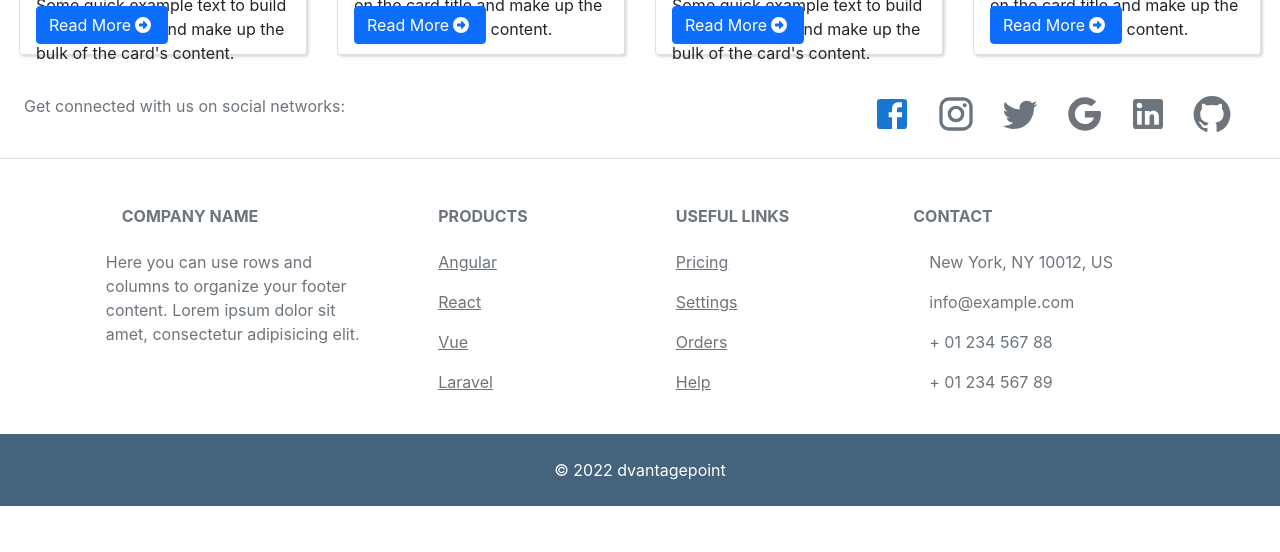
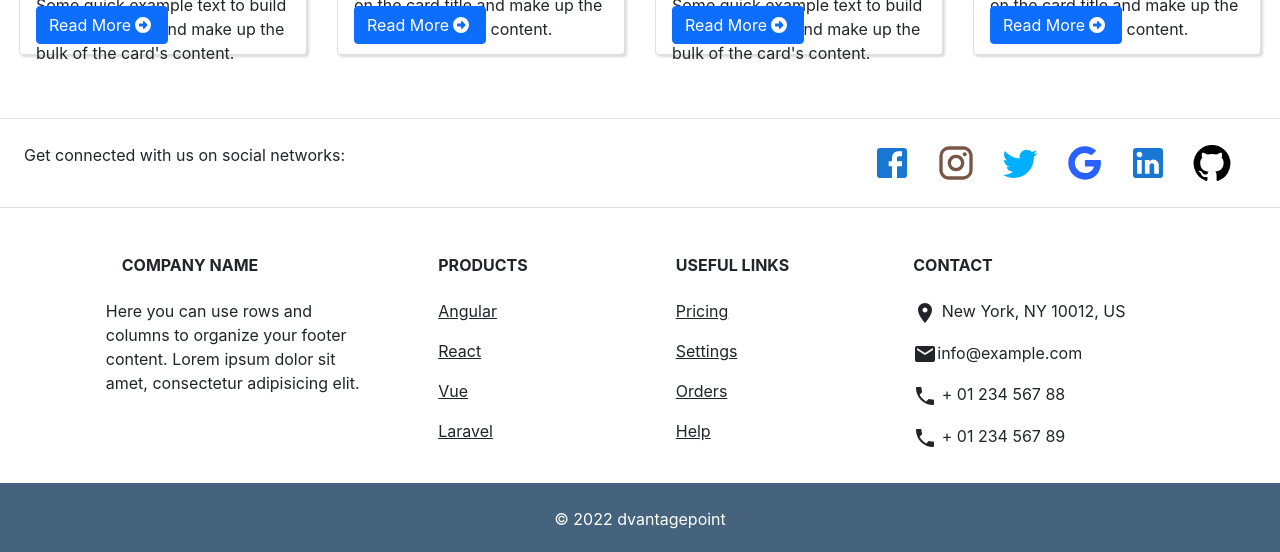
Before and after one commit to montasirazad/dvantage-point-client, a React (Create React App) app: page / in a window 1280 px wide. Shown: the part 1909-2461 px from the top of the page. Before the commit the page ends 2415 px from the top, so only its background shows below. Built offline with nearby package versions, Linux system fonts and the light colour scheme.

Commit message:
social media icon added from m Ui ,colore correction

```diff
--- a/src/Components/Shared/Footer/Footer.js
+++ b/src/Components/Shared/Footer/Footer.js
@@ -6,12 +6,16 @@ import TwitterIcon from '@mui/icons-material/Twitter';
 import GoogleIcon from '@mui/icons-material/Google';
 import LinkedInIcon from '@mui/icons-material/LinkedIn';
 import GitHubIcon from '@mui/icons-material/GitHub';
+import LocalPhoneIcon from '@mui/icons-material/LocalPhone';
+import EmailIcon from '@mui/icons-material/Email';
+import PlaceIcon from '@mui/icons-material/Place';
+
 
 const Footer = () => {
     return (
         <div >
 
-            <footer className="text-center text-lg-start bg-white text-muted">
+            <footer className="text-center text-lg-start bg-white text-dark border-top mt-5">
 
                 <section className="d-flex justify-content-center justify-content-lg-between p-4 border-bottom">
 
@@ -21,22 +25,22 @@ const Footer = () => {
 
                     <div>
                         <a href="" className="me-4 link-secondary">
-                            < FacebookIcon sx={{ fontSize: 40 }} color="primary"/>
+                            < FacebookIcon sx={{ fontSize: 40 }} color="primary" />
                         </a>
                         <a href="" className="me-4 link-secondary">
-                            <InstagramIcon sx={{ fontSize: 40 }} />
+                            <InstagramIcon sx={{ fontSize: 40, color: "#795548" }} />
                         </a>
                         <a href="" className="me-4 link-secondary">
-                            <TwitterIcon sx={{ fontSize: 40 }} />
+                            <TwitterIcon sx={{ fontSize: 40, color: '#00b0ff' }} />
                         </a>
                         <a href="" className="me-4 link-secondary">
-                            <GoogleIcon sx={{ fontSize: 40 }} />
+                            <GoogleIcon sx={{ fontSize: 40, color: "#2962ff" }} />
                         </a>
                         <a href="" className="me-4 link-secondary">
-                            <LinkedInIcon sx={{ fontSize: 40 }} />
+                            <LinkedInIcon sx={{ fontSize: 40 }} color="primary" />
                         </a>
                         <a href="" className="me-4 link-secondary">
-                            <GitHubIcon sx={{ fontSize: 40 }} />
+                            <GitHubIcon sx={{ fontSize: 40, color: "#000000" }} />
                         </a>
                     </div>
 
@@ -99,13 +103,13 @@ const Footer = () => {
                             <div className="col-md-4 col-lg-3 col-xl-3 mx-auto mb-md-0 mb-4">
 
                                 <h6 className="text-uppercase fw-bold mb-4">Contact</h6>
-                                <p><i className="fas fa-home me-3 text-secondary"></i> New York, NY 10012, US</p>
+                                <p><PlaceIcon />  New York, NY 10012, US</p>
                                 <p>
-                                    <i className="fas fa-envelope me-3 text-secondary"></i>
+                                    <EmailIcon />
                                     info@example.com
                                 </p>
-                                <p><i className="fas fa-phone me-3 text-secondary"></i> + 01 234 567 88</p>
-                                <p><i className="fas fa-print me-3 text-secondary"></i> + 01 234 567 89</p>
+                                <p> <LocalPhoneIcon /> + 01 234 567 88</p>
+                                <p><LocalPhoneIcon /> + 01 234 567 89</p>
                             </div>
 
                         </div>
```
